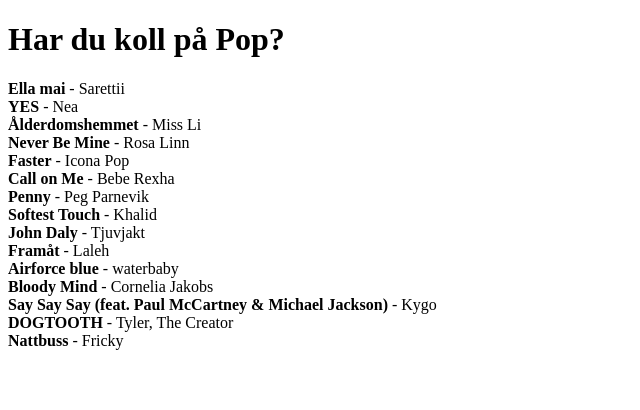
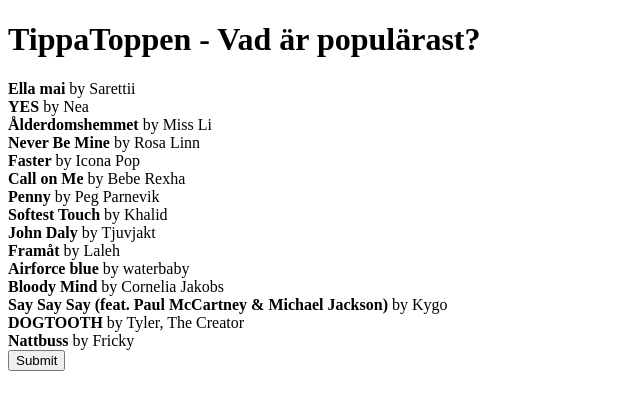
Before and after one commit to AntonBlaberg/TippaToppen, an Angular app in the folder tippatoppen/: page / in a window 1280 px wide. Shown: the top 410 px of the page, without its empty margins (0-640 px from the left). Built offline with nearby package versions, Linux system fonts and the light colour scheme.

Commit message:
functioning game logic with score from 0 to 1000

```diff
--- a/tippatoppen/src/app/list/list.component.html
+++ b/tippatoppen/src/app/list/list.component.html
@@ -1,7 +1,12 @@
-<h1>Har du koll på Pop?</h1>
+<h1>TippaToppen - Vad är populärast?</h1>
 
 <!-- <button (click)="shuffle()">Shuffle Tracks</button> -->
 
-<div cdkDropList class="example-list" (cdkDropListDropped)="drop($event)">
-    <div class="example-box" *ngFor="let track of trackArray" cdkDrag><strong>{{ track.title }}</strong> - {{track.artist}}</div>
-</div>
+<div cdkDropList (cdkDropListDropped)="drop($event)">
+    <div *ngFor="let track of trackArray" cdkDrag>
+      <strong>{{ track.title }}</strong> by {{track.artist}}
+    </div>
+  </div>
+
+<button (click)="onButtonClick()">Submit</button>
+<h4 *ngIf="showScore"> Score: {{score}}</h4>
--- a/tippatoppen/src/app/list/list.component.ts
+++ b/tippatoppen/src/app/list/list.component.ts
@@ -9,7 +9,9 @@
   styleUrls: ['./list.component.css'],
 })
 export class ListComponent implements OnInit {
-
+  showScore: boolean = false
+  score: number = 0;
+  currentOrder: number[] = [];
   public trackArray: Track[] = []
   constructor(private http: HttpClient) {
     this.http
@@ -51,10 +53,28 @@
     }
   }
 
+  calculateScore(): number {
+    let score = 0;
+    const maxScore = 1000;
+    const totalTracks = this.trackArray.length;
+
+    this.trackArray.forEach((track, index) => {
+      const difference = Math.abs(track.rank - (index + 1));
+      const trackScore = Math.max(0, (totalTracks - difference) / totalTracks);
+      score += trackScore;
+    });
+    return Math.round((score / totalTracks) * maxScore)
+  }
+
   drop(event: CdkDragDrop<string[]>) {
     moveItemInArray(this.trackArray, event.previousIndex, event.currentIndex);
+    this.currentOrder = this.trackArray.map(track => track.rank);
   }
 
+  onButtonClick(): void {
+    this.score = this.calculateScore();
+    this.showScore = true
+  }
 }
 
 export class Track{
```
